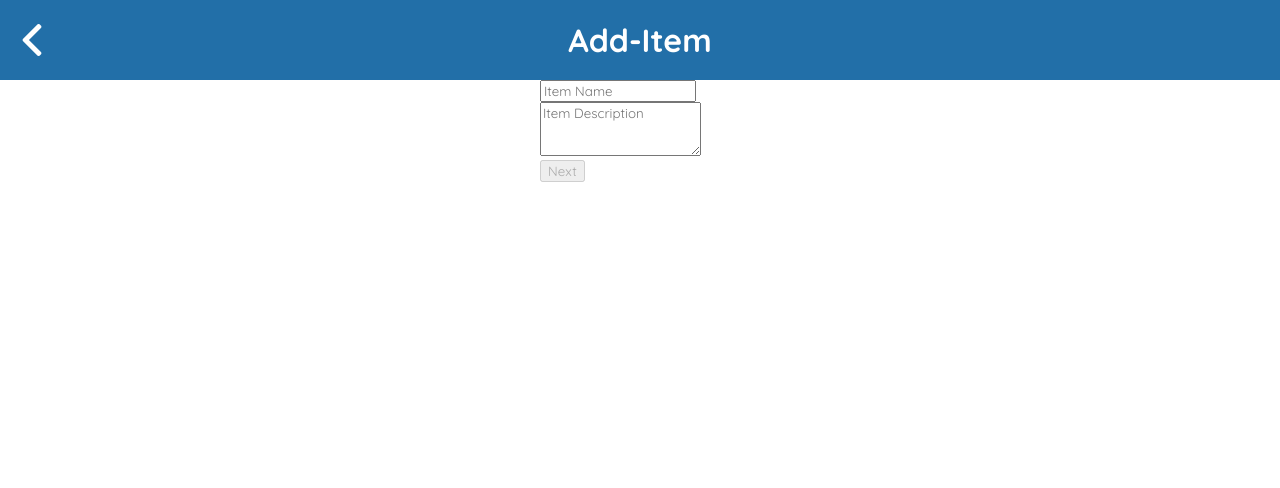
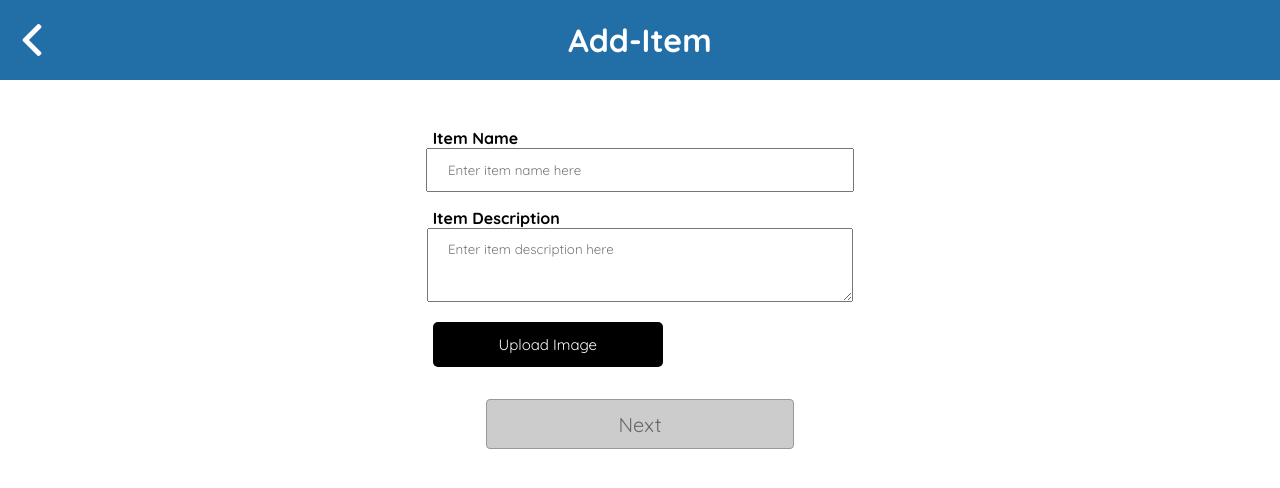
Before and after one commit to JDMCK/2800-202310-BBY08, a React (Create React App) app: page / in a window 1280 px wide. Both pictures are taken after a click on the button "Add-Item". Shown: the top 488 px of the page. Built offline with nearby package versions, Linux system fonts and the light colour scheme; no server answers.

Commit message:
Finished addItem page, have basics of preview page, added localstorage saving for addItem page values. There is a bug where sometimes error for loading img when reloading page.

```diff
--- a/src/App.js
+++ b/src/App.js
@@ -1,5 +1,5 @@
 import { Routes, Route } from "react-router-dom";
-import { Home, Profile, Groups, Trades, AddItem } from './pages';
+import { Home, Profile, Groups, Trades, AddItem, Preview } from './pages';
 import AuthProvider from "./contexts/AuthContext";
 
 const App = () => {
@@ -9,6 +9,7 @@ const App = () => {
         <Route path='/' element={<Home />} />
         <Route path='/groups' element={<Groups />} />
         <Route path='/addItem' element={<AddItem />} />
+        <Route path='/addItem/preview' element={<Preview />} />
         <Route path='/trades' element={<Trades />} />
         <Route path='/profile' element={<Profile />} />
       </Routes>
--- a/src/components/AddingItem.js
+++ b/src/components/AddingItem.js
@@ -1,45 +1,141 @@
 import { useState, useEffect } from 'react';
+import { useNavigate } from 'react-router-dom';
 
 const AddingItem = () => {
+  // Boolean state for next button
   const [disabled, setDisabled] = useState(true);
-  const [nameFilled, setNameFilled] = useState(false);
-  const [descriptionFilled, setDescriptionFilled] = useState(false);
 
+  // States for saving values
+  const [name, setName] = useState('');
+  const [description, setDescription] = useState('');
+  const [image, setImage] = useState('');
 
-  const checkItemName = ((event) => {
-    if (event.target.value !== '') {
-      setNameFilled(true);
+  const navigate = useNavigate();
+
+  // Checks if the item name is not empty and sets the state accordingly
+  const checkItemName = (event) => {
+    const itemName = event.target.value;
+    if (itemName !== '') {
+      setName(itemName);
+      localStorage.setItem('name', itemName);
     } else {
-      setNameFilled(false);
+      setName('');
+      localStorage.removeItem('name');
     }
-  });
+  };
 
-  const checkItemDescription = ((event) => {
-    if (event.target.value !== '') {
-      setDescriptionFilled(true);
+  // Checks if the item description is not empty and sets the state accordingly
+  const checkItemDescription = (event) => {
+    const itemDescription = event.target.value;
+    if (itemDescription !== '') {
+      setDescription(itemDescription);
+      localStorage.setItem('description', itemDescription);
     } else {
-      setDescriptionFilled(false);
+      setDescription('');
+      localStorage.removeItem('description');
     }
-  });
+  };
 
+  // Select an image to upload, if selected set state accordingly
+  const previewImage = (event) => {
+    const imageFiles = event.target.files;
+    const imageFilesLength = imageFiles.length;
+
+    if (imageFilesLength > 0) {
+      const imageSrc = URL.createObjectURL(imageFiles[0]);
+      const imagePreviewElement = document.querySelector('#preview-selected-image');
+
+      imagePreviewElement.src = imageSrc;
+      imagePreviewElement.style.display = 'block';
+
+      document.querySelector('#remove-img').removeAttribute('hidden');
+
+      setImage(imageSrc);
+      localStorage.setItem('image', imageSrc);
+    }
+  };
+
+  // Remove the selected image, set the state accordingly
+  const removeImage = () => {
+    const removeImageBtn = document.querySelector('#remove-img');
+    const imagePreviewElement = document.querySelector('#preview-selected-image');
+    document.querySelector('#file-upload').value = '';
+    imagePreviewElement.src = '';
+    imagePreviewElement.style.display = 'none';
+
+    removeImageBtn.setAttribute('hidden', 'hidden');
+    setImage('');
+    localStorage.removeItem('image');
+  };
+
+  // Go to Preview page passing along values for name, description and image
+  const toPreview = () => {
+    // Save values to local storage so that these can be loaded when going back from preview page
+    localStorage.setItem('name', name);
+    localStorage.setItem('description', description);
+    localStorage.setItem('image', image);
+
+    navigate('/addItem/preview', { state: {itemName: name, itemDescription: description, imageSrc: image}});
+  }
+
+  // Runs once the page is loaded, preloads information from local storage if not null
   useEffect(() => {
-    if (nameFilled && descriptionFilled) {
+    var savedName = localStorage.getItem('name');
+    var savedDescription = localStorage.getItem('description');
+    var savedImage = localStorage.getItem('image');
+
+    if (savedName !== null) {
+      setName(localStorage.getItem('name'));
+      document.getElementById('item-name-input').value = savedName;
+    }
+    if (savedDescription !== null) {
+      setDescription(localStorage.getItem('description'));
+      document.getElementById('item-description-input').value = savedDescription;
+    }
+    if (savedImage !== null) {
+      document.getElementById('preview-selected-image').style.display = 'block';
+      document.querySelector('#remove-img').removeAttribute('hidden');
+      setImage(localStorage.getItem('image'));
+      document.getElementById('preview-selected-image').src = savedImage;
+    }
+    setDisabled(true);
+  }, []);
+
+  /**
+   * Runs every time fields are changed from empty to filled or vice-versa
+   * Enables the next button ONLY when all fields are filled out
+   */
+  useEffect(() => {
+    if (name !== '' && description !== '' && image !== '') {
       setDisabled(false);
     } else {
       setDisabled(true);
     }
-  }, [nameFilled, descriptionFilled]);
+  }, [name, description, image]);
 
   return (
     <div className='form-input'>
       <form className='form-inside-input'>
-        <input type='text' name='itemName' placeholder='Item Name' onChange={checkItemName}/>
-        <textarea rows='3' name='itemDescription' placeholder='Item Description' onChange={checkItemDescription}/>
-        <br></br>
-        <input disabled={disabled} type='submit' value='Next' />
+        <div className='item-container'>
+          <label htmlFor='item-name-input'>Item Name</label>
+          <input type='text' id='item-name-input' className='item-input' name='itemName' placeholder='Enter item name here' onChange={checkItemName} />
+        </div>
+        <div className='item-container'>
+          <label htmlFor='item-description-input'>Item Description</label>
+          <textarea rows='3' id='item-description-input' className="item-input" name="itemDescription" placeholder="Enter item description here" onChange={checkItemDescription} />
+        </div>
+        <div className='image-preview-container'>
+          <button type='button' id='remove-img' hidden='hidden' onClick={removeImage}>X</button>
+          <div className='preview'>
+            <img id='preview-selected-image' alt='Preview'></img>
+          </div>
+          <label htmlFor='file-upload'>Upload Image</label>
+          <input type='file' id='file-upload' accept='image/*' onChange={previewImage} />
+        </div>
+        <button id='next-btn' disabled={disabled} type='button' onClick={() => {toPreview()}} >Next</button>
       </form>
     </div>
   );
-}
+};
 
 export default AddingItem;
--- /dev/null
+++ b/src/components/PreviewCard.js
@@ -0,0 +1,19 @@
+const PreviewCard = (props) => {
+	// Writes prop items to firebase
+	const confirmAddItem = () => {
+
+	}
+
+  return (
+    <>
+      <div className="preview-card">
+        <h1>{props.itemName}</h1>
+        <p>{props.itemDesc}</p>
+        <img src={props.imgSrc} alt="Preview" />
+      </div>
+			<button type='button' onClick={confirmAddItem}>Confirm</button>
+    </>
+  );
+};
+
+export default PreviewCard;
--- a/src/components/index.js
+++ b/src/components/index.js
@@ -1,3 +1,4 @@
 export { default as Footer } from './Footer';
 export { default as Navbar } from './Navbar';
 export { default as AddingItem } from './AddingItem';
+export { default as PreviewCard } from './PreviewCard';
--- a/src/config/firebase.js
+++ b/src/config/firebase.js
@@ -1,5 +1,9 @@
 import { initializeApp } from 'firebase/app';
-import { getAuth } from "firebase/auth";
+
+// Services
+import { getAuth } from 'firebase/auth';
+import { getFirestore } from 'firebase/firestore';
+import { getStorage } from 'firebase/storage';
 
 const firebaseConfig = {
   apiKey: process.env.REACT_APP_API_KEY,
@@ -12,4 +16,8 @@ const firebaseConfig = {
 
 // Initialize Firebase
 const app = initializeApp(firebaseConfig);
+
+// Services
 export const auth = getAuth(app);
+export const firestore = getFirestore(app);
+export const storage = getStorage(app);
--- /dev/null
+++ b/src/pages/Preview.js
@@ -0,0 +1,15 @@
+import { useLocation } from 'react-router-dom';
+import { Navbar, PreviewCard } from '../components';
+
+const Preview = () => {
+  const location = useLocation();
+
+  return (
+    <>
+      <Navbar title='Preview' backArrow={true} />
+      <PreviewCard imgSrc={location.state.imageSrc} itemName={location.state.itemName} itemDesc={location.state.itemDescription}/>
+    </>
+  );
+}
+
+export default Preview;
--- a/src/pages/index.js
+++ b/src/pages/index.js
@@ -3,3 +3,4 @@ export { default as Profile } from './Profile';
 export { default as Groups } from './Groups';
 export { default as AddItem } from './AddItem';
 export { default as Trades } from './Trades';
+export { default as Preview } from './Preview';
--- a/src/styles/addingItem.css
+++ b/src/styles/addingItem.css
@@ -1,12 +1,101 @@
 .form-input {
-    margin: 0 auto;
-    height: 500px;
-    width: 500px;
+  margin-top: 3rem;
+  margin-left: auto;
+  margin-right: auto;
+  max-height: 80vh;
+  max-width: 60vw;
 }
 
 .form-inside-input {
-    justify-content: center;
-    height: 500px;
-    width: 200px;
-    margin: 0 auto;
+  justify-content: center;
+  text-align: center;
+  margin: 0 auto;
 }
+
+.form-inside-input label {
+  display: block;
+  text-align: left;
+  margin-left: 23%;
+  font-weight: bold;
+}
+
+.item-container {
+  margin-bottom: 1rem;
+}
+
+.item-input {
+  width: 50%;
+  padding: 12px 20px;
+}
+
+.item-input:focus {
+  background-color: #cdebf9;
+}
+
+.image-preview-container img {
+  width: 100%;
+  display: none;
+  margin-bottom: 30px;
+}
+
+.image-preview-container input {
+  display: none;
+}
+
+.image-preview-container label {
+  width: 30%;
+  height: 45px;
+  text-align: center;
+  background: var(--secondary);
+  color: #fff;
+  font-size: 15px;
+  font-weight: 400;
+  border-radius: 5px;
+  cursor: pointer;
+  display: flex;
+  align-items: center;
+  justify-content: center;
+}
+
+.image-preview-container button {
+  margin-bottom: 1rem;
+  width: 30px;
+  height: 30px;
+  border-radius: 50%;
+  background-color: var(--primary);
+  color: #eee;
+  border: 2px solid var(--primary);
+  cursor: pointer;
+  float: right;
+}
+
+#next-btn {
+  width: 40%;
+  height: 50px;
+  color: #fff;
+  background: var(--primary);
+  font-size: 20px;
+  border-radius: 4px;
+  margin-bottom: 40px;
+  margin-top: 2rem;
+}
+
+#next-btn:disabled {
+  border: 1px solid #999999;
+  background-color: #cccccc;
+  color: #666666;
+}
+
+/* Styling for PreviewCard */
+.preview-card {
+  max-width: 60vw;
+  margin-left: auto;
+  margin-right: auto;
+  max-height:80vh;
+  margin-top: 3rem;
+  margin-bottom: 30px;
+}
+
+.preview-card img {
+  width: 100%;
+}
```
